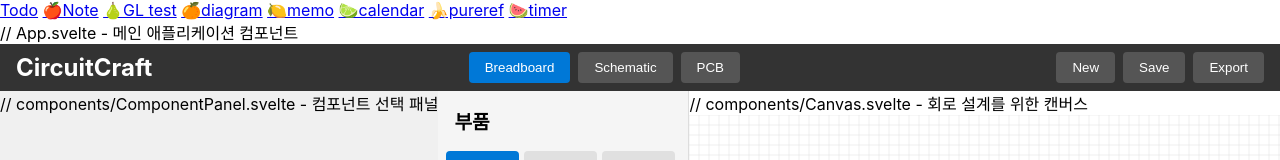
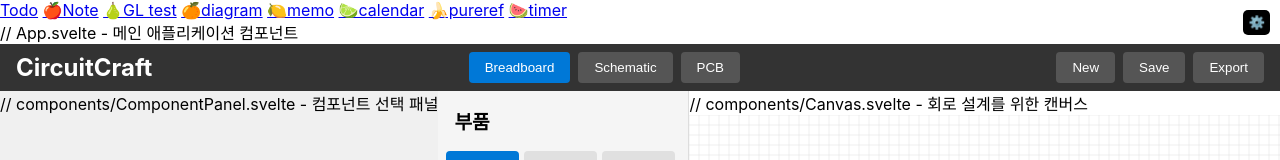
Before and after one commit to wrist0neye/Tauri_svelte_Todo_App, a SvelteKit app: page /fritzing in a window 1280 px wide. Shown: the top 160 px of the page. Built offline with nearby package versions, Linux system fonts and the light colour scheme.

Commit message:
setting panel on layout.svelte

```diff
--- a/src/components/fritzing/Canvas.svelte
+++ b/src/components/fritzing/Canvas.svelte
@@ -29,7 +29,7 @@
     connections = store.connections;
   });
 
-  // 마우스 이벤트 핸들러
+  // 마우스 이벤트 핸들러 3가지
   function handleCanvasMouseDown(event) {
     // 드래그된 컴포넌트가 있으면 캔버스에 배치
     if ($draggedComponent) {
--- a/src/routes/+layout.svelte
+++ b/src/routes/+layout.svelte
@@ -1,3 +1,27 @@
+<script lang="ts">
+    import {fade} from "svelte/transition";
+    let {children} = $props();
+    let showSetting = $state(false);
+
+    function handleSettingButtonClick(){
+        // alert("setting button clicked");
+        showSetting = !showSetting;
+    }
+
+    function handleSettingMenuClick(e: MouseEvent){
+        e.stopPropagation();
+        if(e.target === e.currentTarget){
+            showSetting = false;
+        }
+    }
+
+    function handleSettingMenuKeyDown(e: KeyboardEvent){
+        if(e.key === "Escape"){
+            showSetting = false;
+        }
+    }
+</script>
+
 <nav>
     <a href="/">Todo</a>
     <a href="/code">🍎Note</a>
@@ -9,4 +33,73 @@
     <a href="/timer">🍉timer</a>
 </nav>
 
-<slot></slot>
+<button id="setting_button" onclick={handleSettingButtonClick}>⚙️</button>
+
+<!-- <slot></slot> -->
+{@render children()}
+
+{#if showSetting}
+    <div class="setting_background"
+        onclick={handleSettingMenuClick}
+        onkeydown={handleSettingMenuKeyDown}
+        in:fade={{duration: 200}} out:fade={{duration: 200}}>
+        <div
+            id="setting_menu"
+            role="presentation">
+            <h1>Setting</h1>
+        </div>
+    </div>
+{/if}
+
+
+<style>
+    #setting_button{
+        position: absolute;
+        top: 10px;
+        right: 10px;
+        z-index: 1000;
+        background-color: #000;
+        color: #fff;
+        border: none;
+        padding: 5px;
+        border-radius: 5px;
+    }
+    #setting_button:hover{
+        background-color: #333;
+    }
+    #setting_button:active{
+        background-color: #666;
+    }
+
+    .setting_background{
+        position: fixed;
+        top: 0;
+        left: 0;
+        width: 100vw;
+        height: 100vh;
+        z-index: 999;
+        backdrop-filter: blur(10px);
+        transition: opacity 0.2s ease;
+        transition-delay: 0.1s;
+    }
+
+    #setting_menu{
+        position: absolute;
+        background-color: ivory;
+        border: transparent;
+        border-radius: 10px;
+        box-shadow: 0 0 10px 0 rgba(0, 0, 0, 0.5);
+        padding: 10px;
+        z-index: 1000;
+        display: flex;
+        flex-direction: column;
+        align-items: center;
+        justify-content: start;
+        width: 60vw;
+        height: 80vh;
+        top: calc(50% - min(40vh, 400px));
+        left: calc(50% - min(30vw, 300px));
+        max-width: 600px;
+        max-height: 800px;
+    }
+</style>
```
